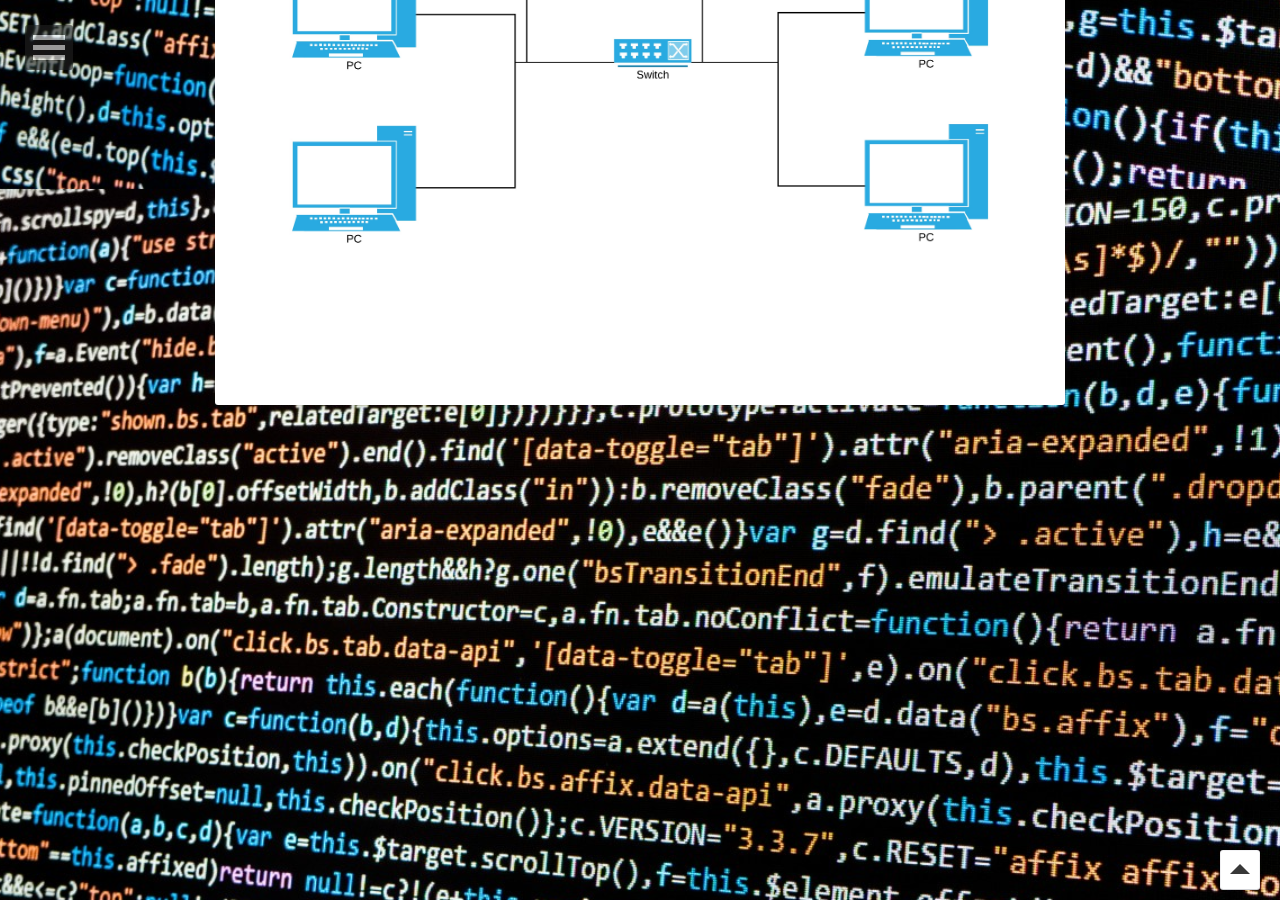
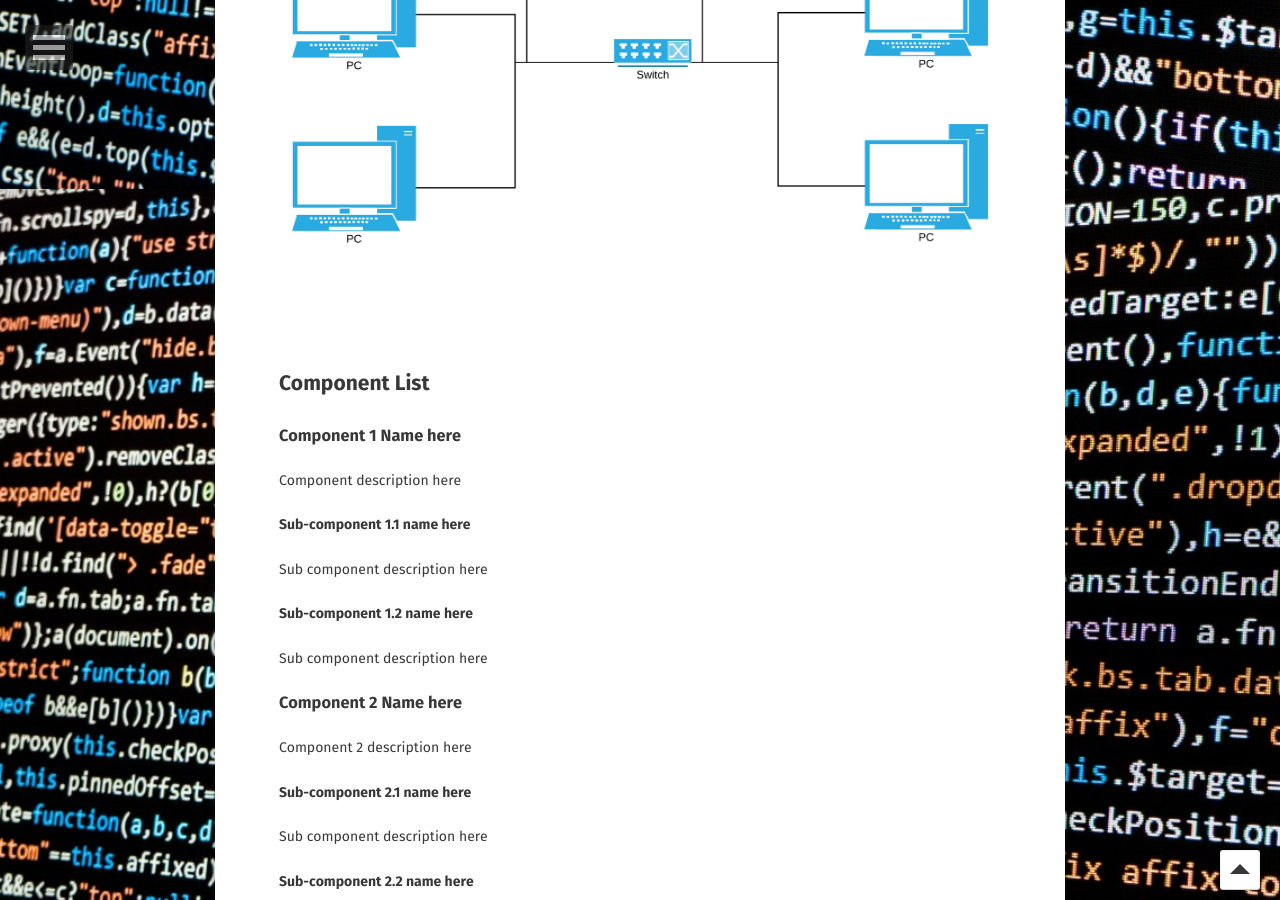
Before and after one commit to mgalde/DropTap, a Jekyll site: the page built from DesignRequirements.md, in a window 1280 px wide and 900 px high, scrolled down 711 px. Built offline with Jekyll 4.4.1, drawn with Linux system fonts in a browser that asks for light colours; some web fonts are replaced; our own code applies the rules of GitHub Pages for plain Markdown files; comment, search, counter and statistics services are not loaded; some of the changed text lies outside the part shown.

Commit message:
working together

```diff
--- a/DesignRequirements.md
+++ b/DesignRequirements.md
@@ -4,4 +4,74 @@
 This project is also visible from https://tap.apt-get-sudo.com
 
 ## High Level Design
-![Tooltip for visually disabled](/assets/img/DropTapImages/DropTap1.jpeg)
+![Overall DropTap Overview ](/assets/img/DropTapImages/DropTap1.jpeg)
+
+
+## Component List
+### Component 1 Name here
+Component description here
+
+#### Sub-component 1.1 name here
+Sub component description here
+
+#### Sub-component 1.2 name here
+Sub component description here
+
+### Component 2 Name here
+Component 2 description here
+
+#### Sub-component 2.1 name here
+Sub component description here
+
+#### Sub-component 2.2 name here
+Sub component description here
+
+
+
+## Interface Design Concept
+![Overall DropTap UI Concept ](/assets/img/DropTapImages/DropTap2.jpeg)
+
+
+## Component List
+### Component 1 Name here
+Component description here
+
+#### Sub-component 1.1 name here
+Sub component description here
+
+#### Sub-component 1.2 name here
+Sub component description here
+
+### Component 2 Name here
+Component 2 description here
+
+#### Sub-component 2.1 name here
+Sub component description here
+
+#### Sub-component 2.2 name here
+Sub component description here
+
+
+
+## DropTap Hardware Concept
+![Overall DropTap Hardware Concept ](/assets/img/DropTapImages/DropTap3.jpeg)
+
+
+## Component List
+### Component 1 Name here
+Component description here
+
+#### Sub-component 1.1 name here
+Sub component description here
+
+#### Sub-component 1.2 name here
+Sub component description here
+
+### Component 2 Name here
+Component 2 description here
+
+#### Sub-component 2.1 name here
+Sub component description here
+
+#### Sub-component 2.2 name here
+Sub component description here
```
